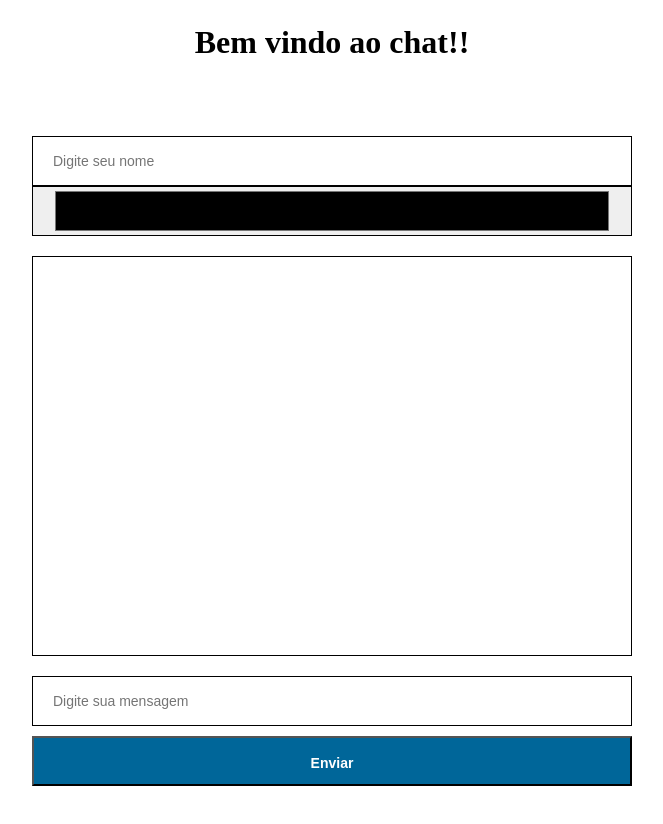
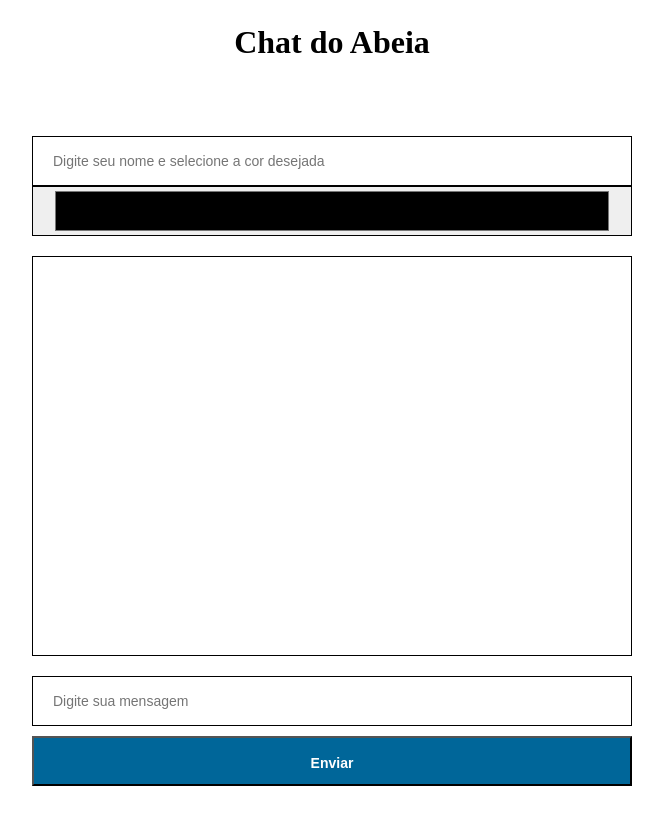
Before and after one commit to bruno4k/chat, a website: page public/index.html in a window 1280 px wide. Shown: the whole page, without its empty margins (308-971 px from the left). Drawn offline with nearby package versions, Linux system fonts and the light colour scheme; no server answers.

Commit message:
Update index.html

```diff
--- a/public/index.html
+++ b/public/index.html
@@ -10,9 +10,9 @@
     <title>Chat Global</title>
 </head>
 <body>
-    <h1 class="title">Bem vindo ao chat!!</h1>
+    <h1 class="title">Chat do Abeia</h1>
     <form id="chat">
-        <input type="text" name="username" placeholder="Digite seu nome">
+        <input type="text" name="username" placeholder="Digite seu nome e selecione a cor desejada">
         <input type="color" name="namecolor">
         <div class="messages"></div>
         <input type="text" name="mensagem" placeholder="Digite sua mensagem">
```
